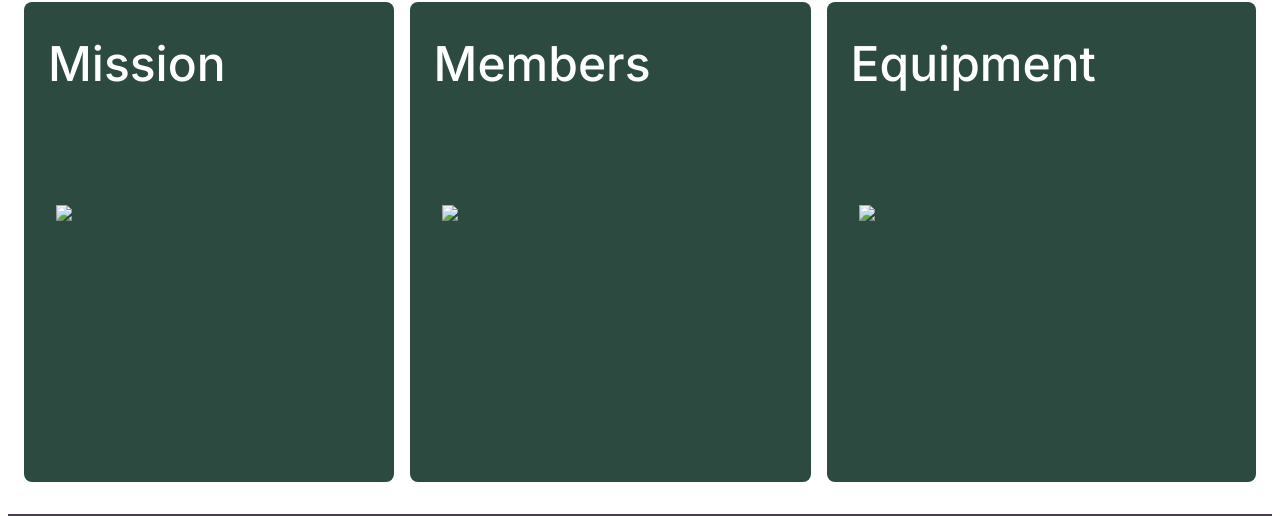
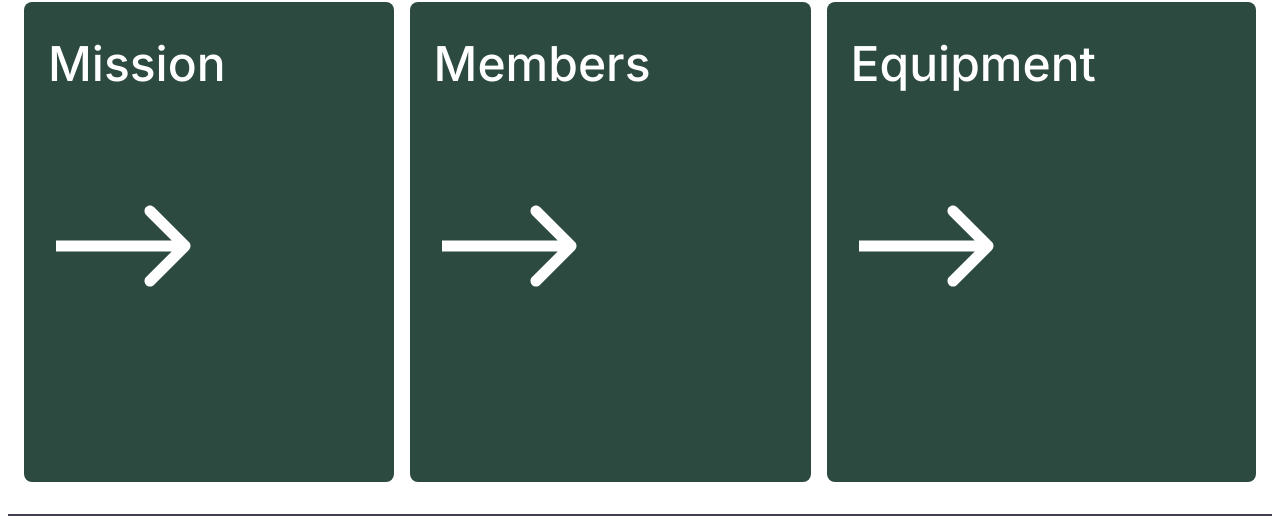
Before and after one commit to hannah-jdg/mountain-safety-hannah-gia, a plain HTML site: page aboutus.html in a window 1280 px wide. Shown: the part 722-1238 px from the top of the page. Drawn offline with Linux system fonts and the light colour scheme.

Commit message:
fixing images on aboutus.html

```diff
--- a/aboutus.html
+++ b/aboutus.html
@@ -1,14 +1,14 @@
 <!DOCTYPE html>
 <html lang="en">
   <head>
-    <meta charset="utf-8" />
+    <meta charset="utf-8" >
     <title>Kalmont Mountain Rescue</title>
-    <meta name="viewport" content="width=device-width, initial-scale=1" />
-    <link rel="stylesheet" href="css/main.css" />
+    <meta name="viewport" content="width=device-width, initial-scale=1" >
+    <link rel="stylesheet" href="css/main.css" >
     <link
       href="https://fonts.googleapis.com/css2?family=Inter:wght@400;500;700&display=swap"
       rel="stylesheet"
-    />
+    >
   </head>
 
   <body>
@@ -46,21 +46,21 @@
         <div class="mission-about">
           <a href="mission.html">
             <h3>Mission</h3>
-            <img src="/img/Arrow 6.svg">
+            <img src="img/arrow.svg">
           </a>
         </div>
 
         <div class="members-about">
           <a href="members.html">
             <h3>Members</h3>
-            <img src="/img/Arrow 6.svg">
+            <img src="img/arrow.svg">
           </a>
         </div>
 
         <div class="equipment-about">
           <a href="equipment.html">
             <h3>Equipment</h3>
-            <img src="/img/Arrow 6.svg">
+            <img src="img/arrow.svg">
           </a>
         </div>
       </section>
```
